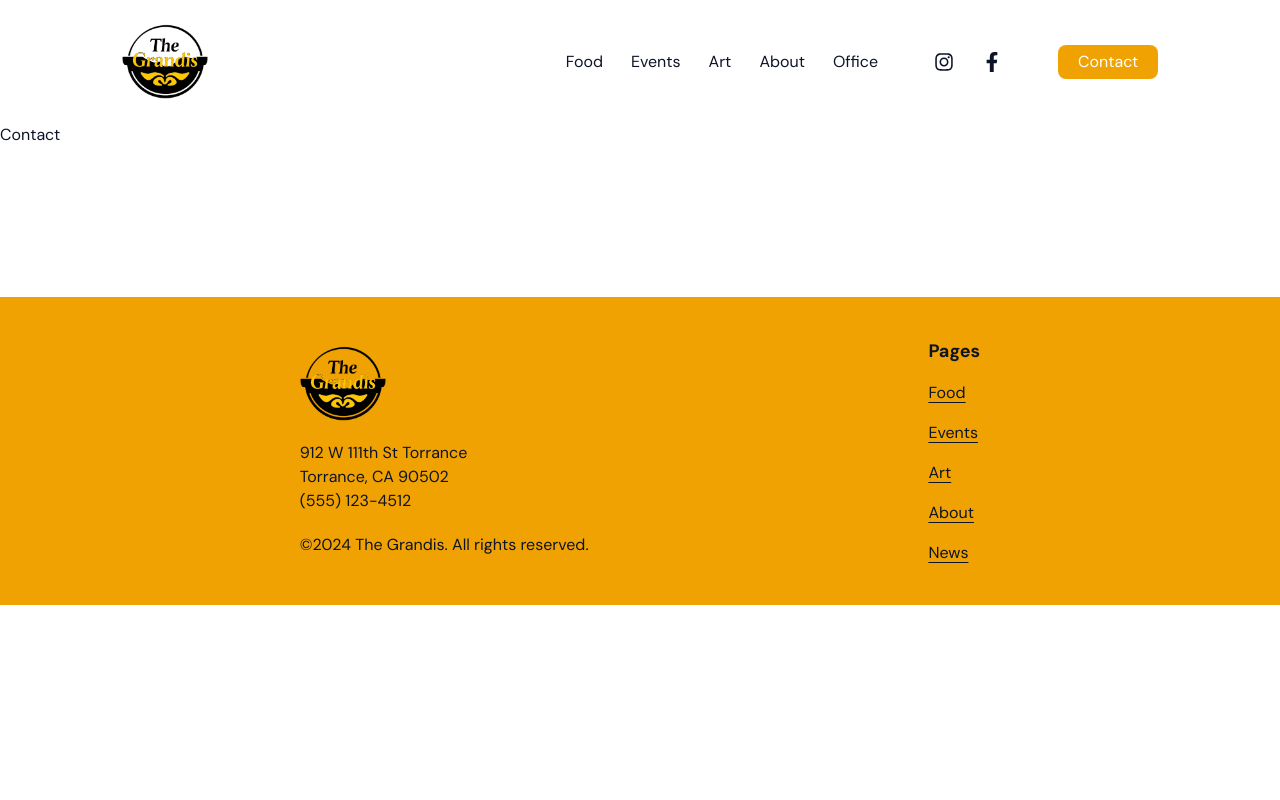
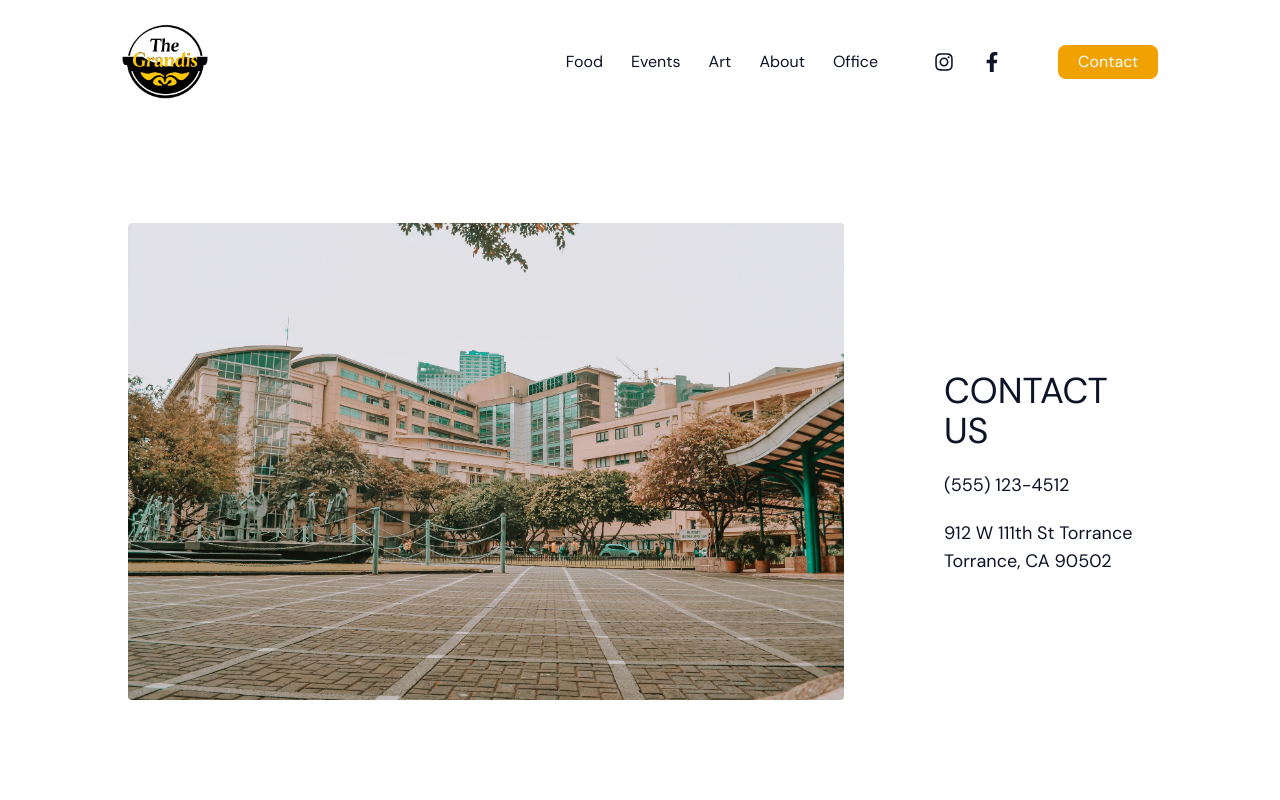
Before and after one commit to richardbvu/grandis, a React (Vite) app: page /contact in a window 1280 px wide. Shown: the top 800 px of the page. Built offline with nearby package versions, Linux system fonts and the light colour scheme.

Commit message:
remove hero icons package and update contact page

```diff
--- a/package.json
+++ b/package.json
@@ -10,7 +10,6 @@
     "preview": "vite preview"
   },
   "dependencies": {
-    "@heroicons/react": "^2.1.5",
     "prettier-plugin-tailwindcss": "^0.6.6",
     "react": "^18.3.1",
     "react-dom": "^18.3.1",
--- a/src/scenes/contact/index.tsx
+++ b/src/scenes/contact/index.tsx
@@ -1,4 +1,32 @@
+import ContactImage1 from "../../assets/ContactImage1.jpg";
+
 const Contact = () => {
-  return <section>Contact</section>;
+  return (
+    <section className="w-full py-[100px]">
+      <div className="mx-auto flex w-[80%] items-center justify-start gap-[100px] xs:flex-col sm:flex-col md:flex-row">
+        {/* IMAGE */}
+        <div className="h-[500px] sm:order-2 md:order-1">
+          <img
+            src={ContactImage1}
+            alt="Grandis-image"
+            className="aspect-auto max-h-[500px] rounded"
+          />
+        </div>
+        {/* CONTACT INFORMATION */}
+        <div className="sm:order-1">
+          <div className="flex flex-col gap-5">
+            <p className="text-4xl">CONTACT US</p>
+            <a href="tel:5551234512" className="text-lg">
+              (555) 123-4512
+            </a>
+            <div className="text-lg">
+              <p>912 W 111th St Torrance</p>
+              <p>Torrance, CA 90502</p>
+            </div>
+          </div>
+        </div>
+      </div>
+    </section>
+  );
 };
 export default Contact;
```
Also changed, not shown: src/assets/ContactImage1.jpg (added), 1 other file (tests, documents, lock files or other folders).
